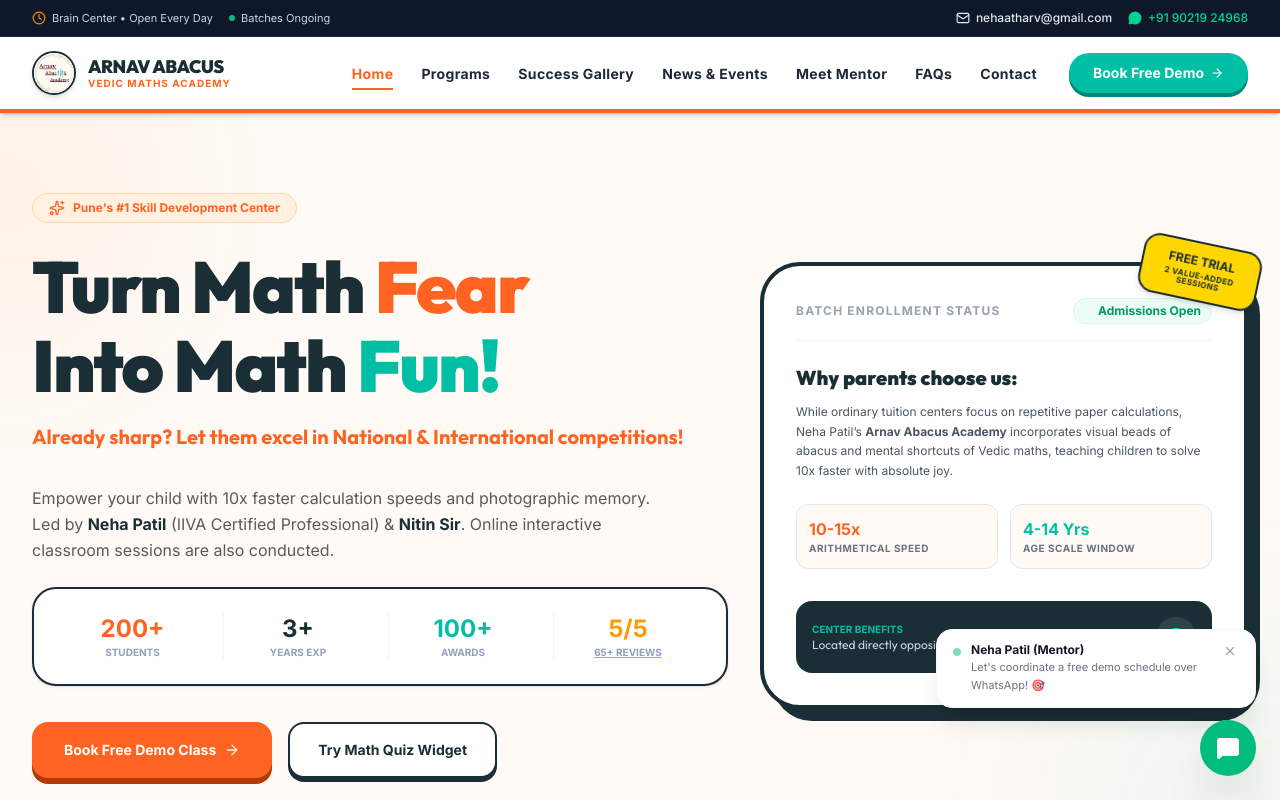
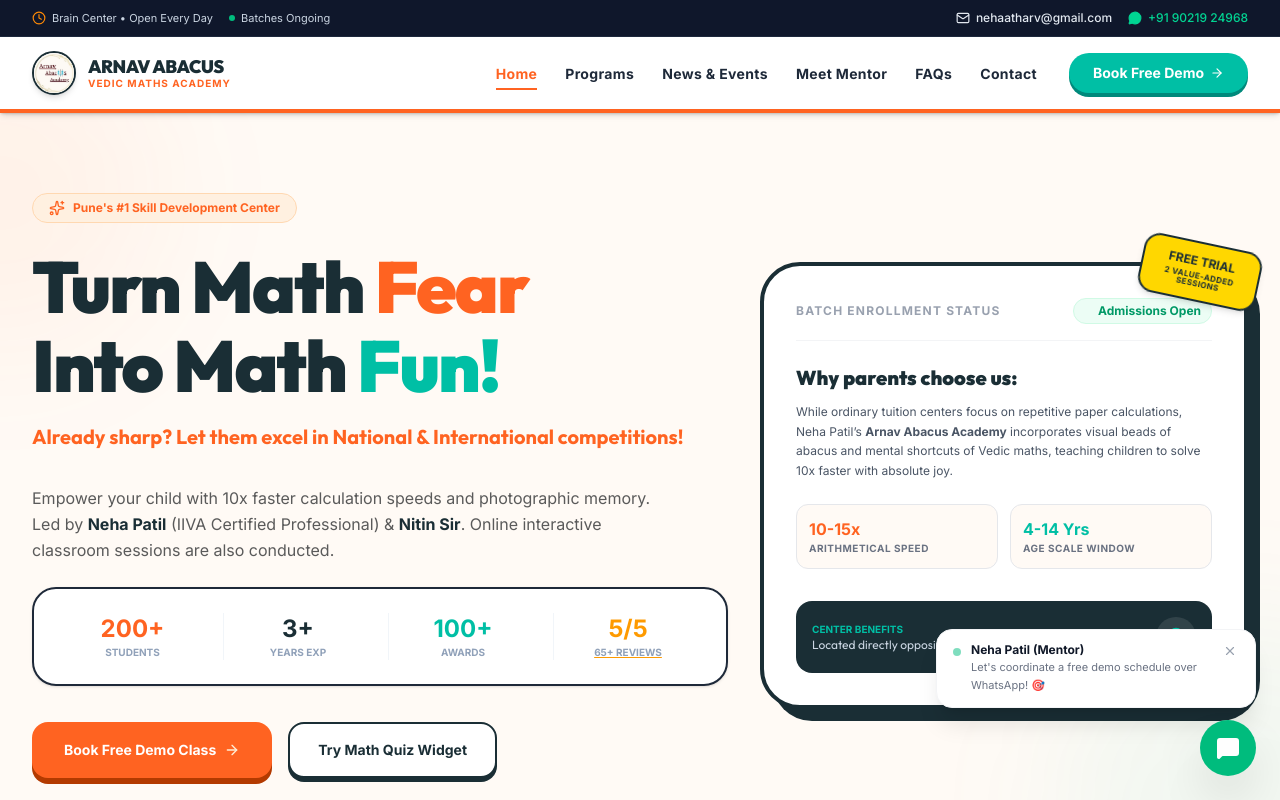
Before and after one commit to atharvpatil18/AAA-web, a React (Vite) app: page / in a window 1280 px wide. Shown: the top 800 px of the page. Built offline with nearby package versions, Linux system fonts and the light colour scheme.

Commit message:
Hide Success Gallery page link from Navbar navigation menu

```diff
--- a/src/components/Navbar.tsx
+++ b/src/components/Navbar.tsx
@@ -20,7 +20,6 @@ export default function Navbar() {
   const navLinks = [
     { name: "Home", path: "/" },
     { name: "Programs", path: "/programs" },
-    { name: "Success Gallery", path: "/showcase" },
     { name: "News & Events", path: "/news" },
     { name: "Meet Mentor", path: "/mentor" },
     { name: "FAQs", path: "/faqs" },
```
